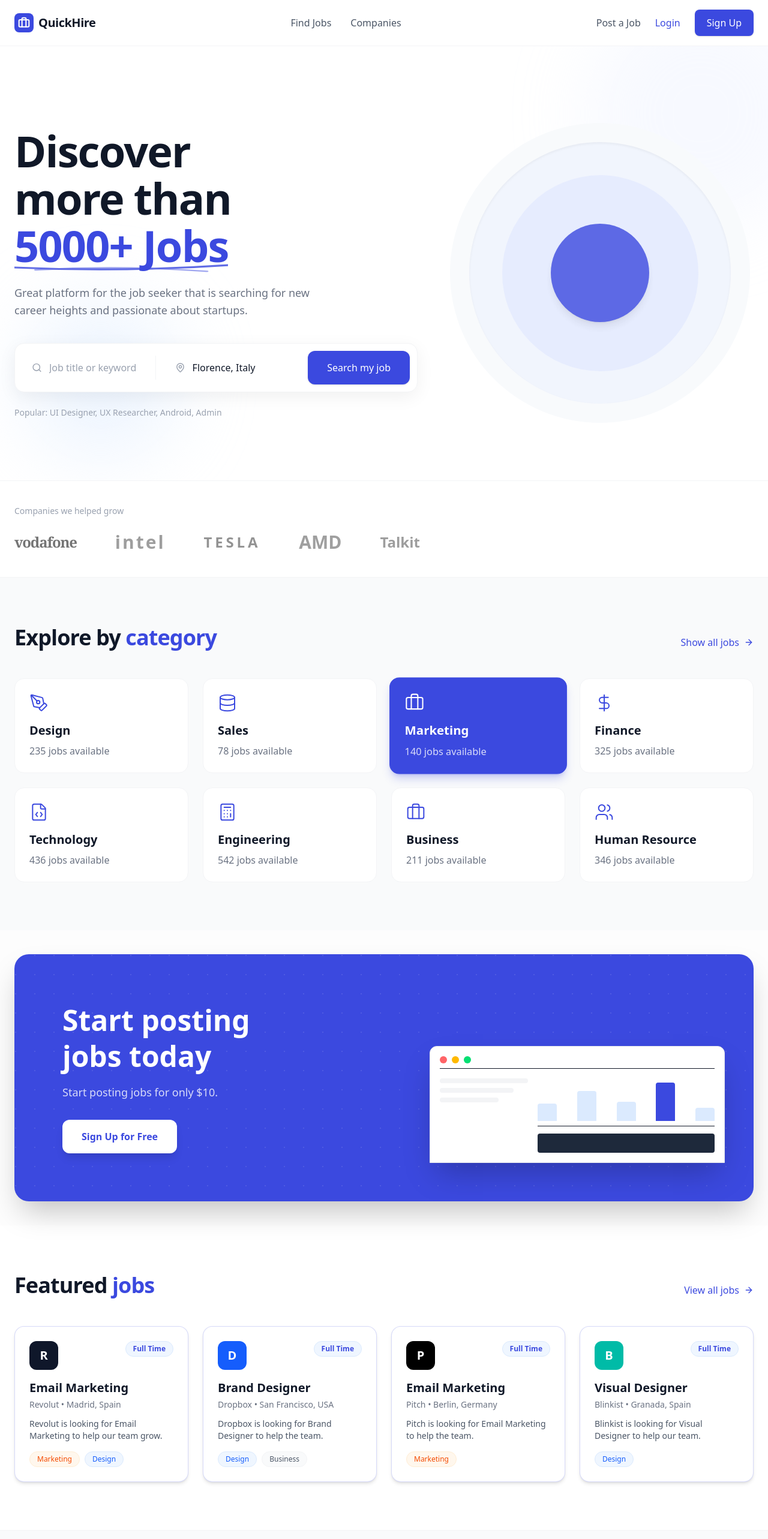
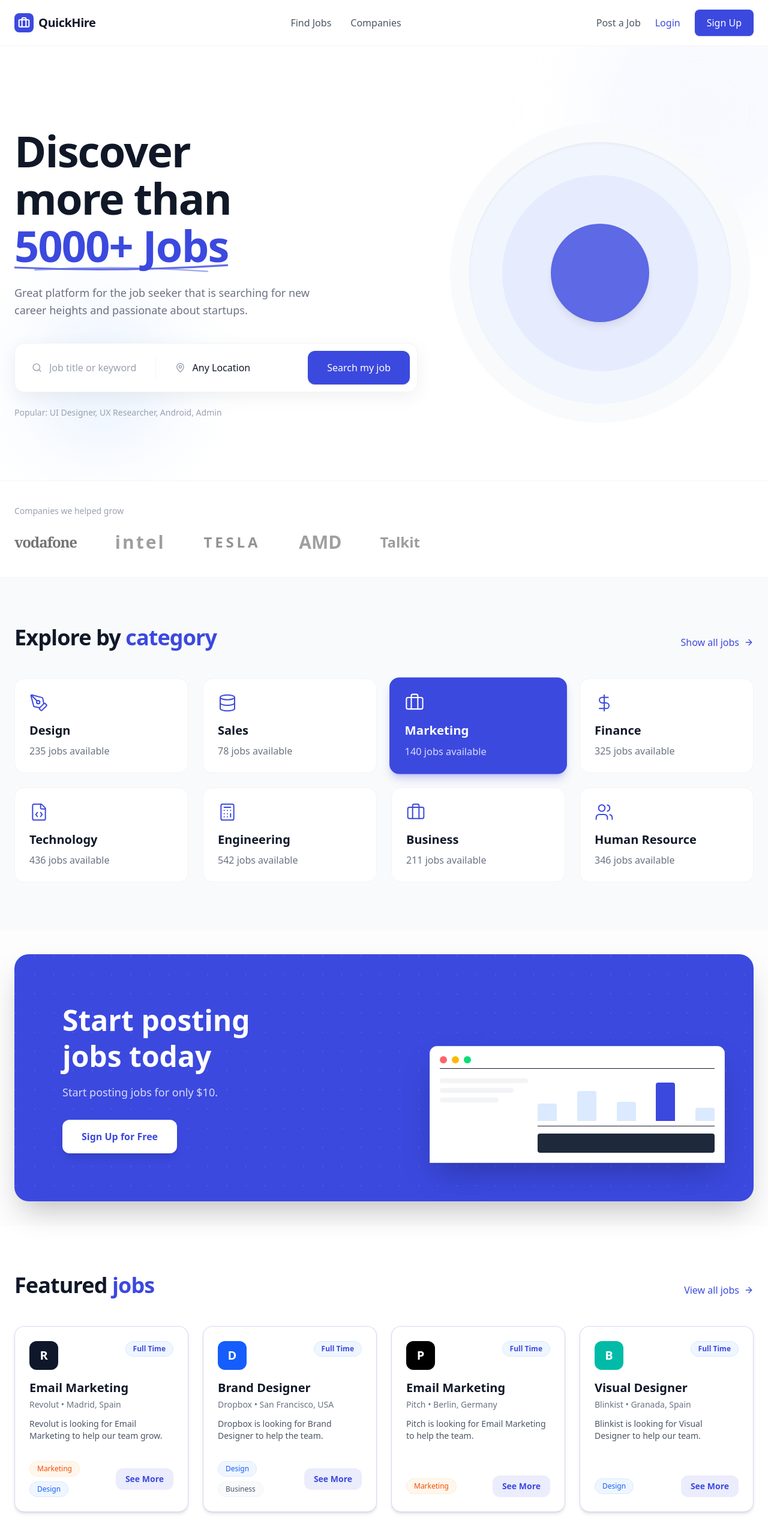
Before and after one commit to md-tuhin-hasnat/quickhire, a Next.js app in the folder frontend/: page / in a window 1280 px wide. Shown: the top 2566 px of the page at 60% size. Built offline with nearby package versions, Linux system fonts and the light colour scheme.

Commit message:
Fix: Search functionality and overlapping JobCard link bugs

```diff
--- a/frontend/src/app/jobs/page.tsx
+++ b/frontend/src/app/jobs/page.tsx
@@ -1,8 +1,9 @@
 'use client';
 
-import { useState, useEffect } from 'react';
+import { useState, useEffect, Suspense } from 'react';
 import Link from 'next/link';
-import { ArrowLeft, Search, Filter } from 'lucide-react';
+import { useSearchParams } from 'next/navigation';
+import { ArrowLeft, Search, Filter, MapPin } from 'lucide-react';
 import JobCard from '@/components/JobCard';
 
 interface Job {
@@ -16,21 +17,33 @@ interface Job {
 }
 
 export default function JobsPage() {
+    return (
+        <Suspense fallback={<div className="min-h-screen flex items-center justify-center"><div className="animate-spin rounded-full h-12 w-12 border-t-2 border-b-2 border-primary"></div></div>}>
+            <JobsContent />
+        </Suspense>
+    );
+}
+
+function JobsContent() {
+    const searchParams = useSearchParams();
+    const initialSearch = searchParams.get('search') || '';
+    const initialCategory = searchParams.get('category') || '';
+    const initialLocation = searchParams.get('location') || '';
+
     const [jobs, setJobs] = useState<Job[]>([]);
     const [loading, setLoading] = useState(true);
-    const [searchTerm, setSearchTerm] = useState('');
-    const [categoryFilter, setCategoryFilter] = useState('');
+    const [searchTerm, setSearchTerm] = useState(initialSearch);
+    const [categoryFilter, setCategoryFilter] = useState(initialCategory);
+    const [locationFilter, setLocationFilter] = useState(initialLocation);
 
     useEffect(() => {
-        fetchJobs();
-    }, [searchTerm, categoryFilter]);
-
         const fetchJobs = async () => {
             setLoading(true);
             try {
                 let url = 'http://localhost:5000/api/jobs?';
-            if (searchTerm) url += `search=${searchTerm}&`;
-            if (categoryFilter) url += `category=${categoryFilter}&`;
+                if (searchTerm) url += `search=${encodeURIComponent(searchTerm)}&`;
+                if (categoryFilter) url += `category=${encodeURIComponent(categoryFilter)}&`;
+                if (locationFilter) url += `location=${encodeURIComponent(locationFilter)}&`;
 
                 const res = await fetch(url);
                 const data = await res.json();
@@ -43,6 +56,13 @@ export default function JobsPage() {
                 setLoading(false);
             }
         };
+
+        const timeoutId = setTimeout(() => {
+            fetchJobs();
+        }, 300);
+
+        return () => clearTimeout(timeoutId);
+    }, [searchTerm, categoryFilter, locationFilter]);
 
     const categories = ['Design', 'Engineering', 'Marketing', 'Sales', 'Human Resource', 'Business'];
 
@@ -68,6 +88,21 @@ export default function JobsPage() {
                             onChange={(e) => setSearchTerm(e.target.value)}
                             className="w-full pl-10 pr-4 py-3 rounded-lg border border-gray-200 focus:outline-none focus:ring-2 focus:ring-primary/20 focus:border-primary transition"
                         />
+                    </div>
+                    <div className="md:w-64 relative">
+                        <MapPin className="absolute left-3 top-1/2 -translate-y-1/2 text-gray-400" size={18} />
+                        <select
+                            value={locationFilter}
+                            onChange={(e) => setLocationFilter(e.target.value)}
+                            className="w-full pl-10 pr-4 py-3 rounded-lg border border-gray-200 focus:outline-none focus:ring-2 focus:ring-primary/20 focus:border-primary transition appearance-none bg-white font-sans text-gray-900 cursor-pointer"
+                        >
+                            <option value="">All Locations</option>
+                            <option value="Florence, Italy">Florence, Italy</option>
+                            <option value="New York, USA">New York, USA</option>
+                            <option value="London, UK">London, UK</option>
+                            <option value="San Francisco, USA">San Francisco, USA</option>
+                            <option value="Remote">Remote</option>
+                        </select>
                     </div>
                     <div className="md:w-64 relative">
                         <Filter className="absolute left-3 top-1/2 -translate-y-1/2 text-gray-400" size={18} />
@@ -113,7 +148,7 @@ export default function JobsPage() {
                         <h3 className="text-xl font-bold text-gray-900 mb-2">No jobs found</h3>
                         <p className="text-gray-500">We couldn't find any jobs matching your criteria.</p>
                         <button
-                            onClick={() => { setSearchTerm(''); setCategoryFilter(''); }}
+                            onClick={() => { setSearchTerm(''); setCategoryFilter(''); setLocationFilter(''); }}
                             className="mt-6 px-6 py-2 bg-primary-light text-primary font-medium rounded-lg hover:bg-blue-100 transition"
                         >
                             Clear Filters
--- a/frontend/src/app/page.tsx
+++ b/frontend/src/app/page.tsx
@@ -1,8 +1,24 @@
+'use client';
+
+import { useState } from 'react';
 import Link from 'next/link';
+import { useRouter } from 'next/navigation';
 import { Search, MapPin, ArrowRight, PenTool, Database, Briefcase, FileCode, Landmark, DollarSign, Calculator, Users } from 'lucide-react';
 import JobCard from '@/components/JobCard';
 
 export default function Home() {
+  const router = useRouter();
+  const [searchTitle, setSearchTitle] = useState('');
+  const [searchLocation, setSearchLocation] = useState('');
+
+  const handleSearch = (e: React.FormEvent) => {
+    e.preventDefault();
+    let url = '/jobs?';
+    if (searchTitle) url += `search=${encodeURIComponent(searchTitle)}&`;
+    if (searchLocation) url += `location=${encodeURIComponent(searchLocation)}&`;
+    router.push(url);
+  };
+
   return (
     <div className="flex flex-col min-h-screen">
       {/* Hero Section */}
@@ -29,28 +45,35 @@ export default function Home() {
             </p>
 
             {/* Search Box */}
-            <div className="bg-white p-3 rounded-2xl shadow-[0_8px_30px_rgb(0,0,0,0.06)] border border-gray-100 flex flex-col md:flex-row items-center gap-4">
+            <form onSubmit={handleSearch} className="bg-white p-3 rounded-2xl shadow-[0_8px_30px_rgb(0,0,0,0.06)] border border-gray-100 flex flex-col md:flex-row items-center gap-4">
               <div className="flex-1 flex items-center gap-3 px-4 py-2 w-full md:w-auto border-b md:border-b-0 md:border-r border-gray-100">
                 <Search className="text-gray-400" size={20} />
                 <input
                   type="text"
+                  value={searchTitle}
+                  onChange={(e) => setSearchTitle(e.target.value)}
                   placeholder="Job title or keyword"
                   className="w-full bg-transparent border-none focus:ring-0 outline-none text-gray-900 placeholder-gray-400"
                 />
               </div>
               <div className="flex-1 flex items-center gap-3 px-4 py-2 w-full md:w-auto">
                 <MapPin className="text-gray-400" size={20} />
-                <select className="w-full bg-transparent border-none focus:ring-0 outline-none text-gray-900 cursor-pointer appearance-none">
-                  <option value="">Florence, Italy</option>
-                  <option value="ny">New York, USA</option>
-                  <option value="ldn">London, UK</option>
-                  <option value="sf">San Francisco, USA</option>
+                <select
+                  className="w-full bg-transparent border-none focus:ring-0 outline-none text-gray-900 cursor-pointer appearance-none"
+                  value={searchLocation}
+                  onChange={(e) => setSearchLocation(e.target.value)}
+                >
+                  <option value="">Any Location</option>
+                  <option value="Florence, Italy">Florence, Italy</option>
+                  <option value="New York, USA">New York, USA</option>
+                  <option value="London, UK">London, UK</option>
+                  <option value="San Francisco, USA">San Francisco, USA</option>
                 </select>
               </div>
-              <button className="w-full md:w-auto px-8 py-4 bg-primary text-white font-medium rounded-xl hover:bg-primary-hover transition shadow-sm whitespace-nowrap">
+              <button type="submit" className="w-full md:w-auto px-8 py-4 bg-primary text-white font-medium rounded-xl hover:bg-primary-hover transition shadow-sm whitespace-nowrap">
                 Search my job
               </button>
-            </div>
+            </form>
             <p className="mt-6 text-sm text-gray-400">
               Popular: UI Designer, UX Researcher, Android, Admin
             </p>
--- a/frontend/src/components/JobCard.tsx
+++ b/frontend/src/components/JobCard.tsx
@@ -17,7 +17,7 @@ export default function JobCard({
     id, title, company, location, type, description, tags, logoBg = 'bg-gray-100', featured = false
 }: JobCardProps) {
     return (
-        <div className={`group bg-white rounded-2xl p-6 border transition-all duration-300 hover:shadow-xl hover:-translate-y-1 flex flex-col h-full ${featured ? 'border-primary/20 shadow-md' : 'border-gray-100'}`}>
+        <div className={`relative group bg-white rounded-2xl p-6 border transition-all duration-300 hover:shadow-xl hover:-translate-y-1 flex flex-col h-full ${featured ? 'border-primary/20 shadow-md' : 'border-gray-100'}`}>
             <div className="flex justify-between items-start mb-4">
                 <div className={`w-12 h-12 rounded-xl flex items-center justify-center text-xl font-bold ${logoBg}`}>
                     {/* Fallback to first letter of company, or Building icon if none */}
@@ -41,7 +41,8 @@ export default function JobCard({
                 </p>
             </div>
 
-            <div className="flex flex-wrap gap-2 mt-auto">
+            <div className="mt-auto flex items-center justify-between pt-4">
+                <div className="flex flex-wrap gap-2">
                     {tags.map((tag, idx) => (
                         <span
                             key={idx}
@@ -55,6 +56,13 @@ export default function JobCard({
                         </span>
                     ))}
                 </div>
+                <Link
+                    href={`/jobs/${id}`}
+                    className="relative z-10 whitespace-nowrap font-semibold text-primary hover:text-white flex items-center gap-1 text-sm bg-primary/10 hover:bg-primary px-4 py-2 rounded-xl transition-colors"
+                >
+                    See More
+                </Link>
+            </div>
         </div>
     );
 }
--- a/frontend/src/components/Navbar.tsx
+++ b/frontend/src/components/Navbar.tsx
@@ -12,7 +12,7 @@ export default function Navbar() {
                     <span className="text-xl font-bold tracking-tight text-gray-900">QuickHire</span>
                 </Link>
                 <nav className="hidden md:flex gap-8 items-center">
-                    <Link href="/" className="text-gray-600 hover:text-primary font-medium transition-colors">Find Jobs</Link>
+                    <Link href="/jobs" className="text-gray-600 hover:text-primary font-medium transition-colors">Find Jobs</Link>
                     <Link href="/companies" className="text-gray-600 hover:text-primary font-medium transition-colors">Companies</Link>
                 </nav>
                 <div className="flex items-center gap-6">
```
Lines whose indentation alone changed are shown as unchanged.
